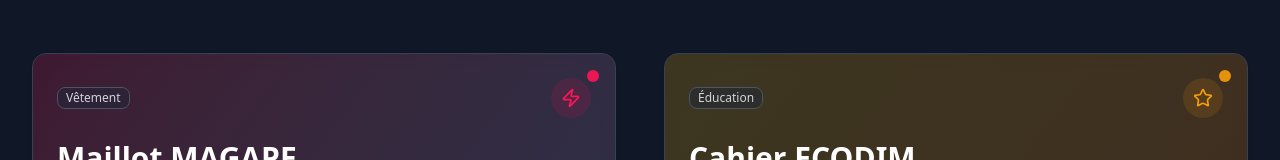
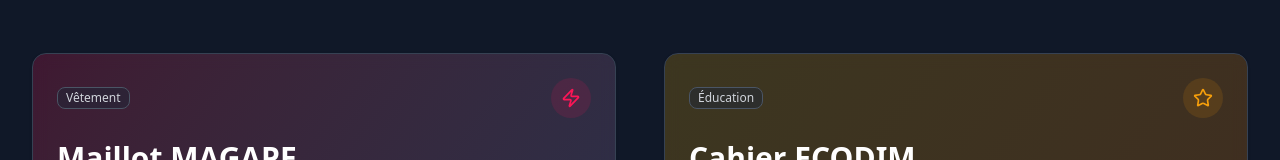
Before and after one commit to titoo-dev/megape, a Next.js app: page /shop in a window 1280 px wide. Shown: the part 350-510 px from the top of the page. Built offline with nearby package versions, Linux system fonts and the light colour scheme.

Commit message:
refactor: remove floating accent from product cards in ShopPage for a cleaner design

```diff
--- a/src/app/shop/page.tsx
+++ b/src/app/shop/page.tsx
@@ -100,11 +100,6 @@ export default function ShopPage() {
                 key={product.id}
                 className={`group relative bg-gradient-to-br ${product.gradient} border-gray-700 hover:border-gray-600 transition-all duration-500 overflow-hidden backdrop-blur-sm hover:shadow-2xl`}
               >
-                {/* Floating accent */}
-                <div
-                  className="absolute top-4 right-4 w-3 h-3 rounded-full animate-pulse"
-                  style={{ backgroundColor: product.accentColor }}
-                ></div>
 
                 <CardHeader className="relative z-10">
                   <div className="flex items-center justify-between mb-4">
```
